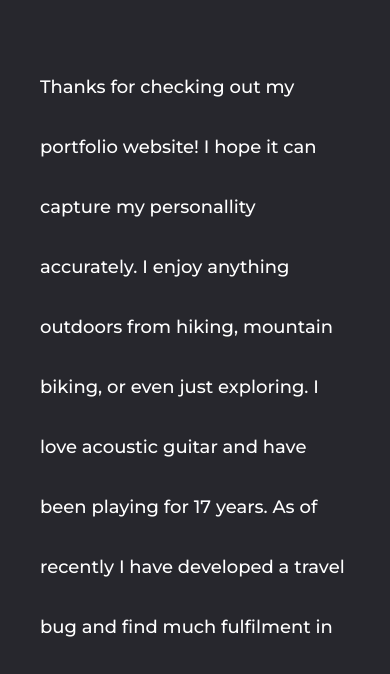
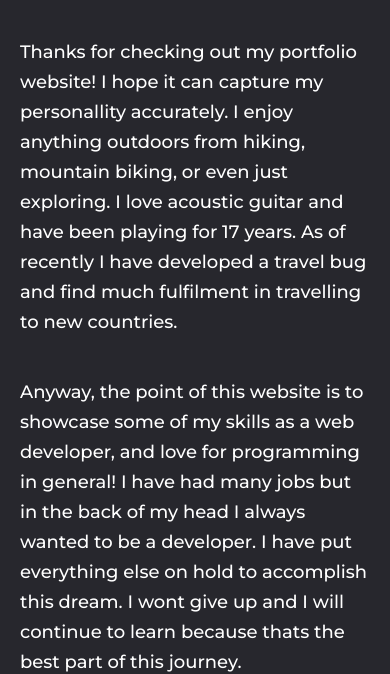
Before and after one commit to GLRose/GRportfolio, a plain HTML site: page About.html in a window 390 px wide. Shown: the part 173-847 px from the top of the page. Drawn offline with Linux system fonts and the light colour scheme.

Commit message:
better sizing for paragraphs

```diff
--- a/aboutme.css
+++ b/aboutme.css
@@ -37,14 +37,11 @@ body {
   flex-direction: column;
   align-items: center;
   margin-top: 2rem;
-  gap: 1rem;
 }
 
 .essay {
   color: #ffff;
-  font-size: 1.8rem;
-  max-width: 100rem;
-  line-height: 6rem;
+  font-size: 2rem;
   font-weight: 500;
 }
 
@@ -65,14 +62,12 @@ body {
 @media (max-width: 768px) {
   .essay {
     font-size: 1.8rem;
-    max-width: 40rem;
-    line-height: 6rem;
+    line-height: 3rem;
     font-weight: 500;
-    padding: 4rem 4rem;
+    padding: 2rem 2rem 2rem 2rem;
   }
 
   .back-to-home {
     text-decoration: overline;
-    padding-top: 1rem;
   }
 }
```
